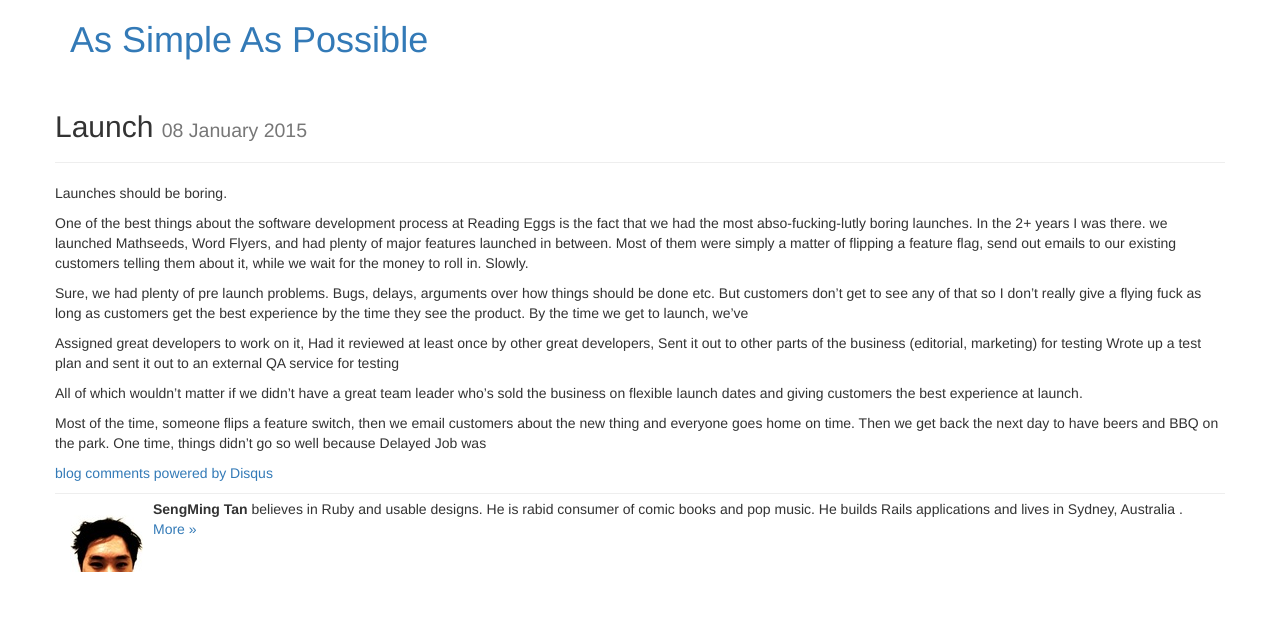
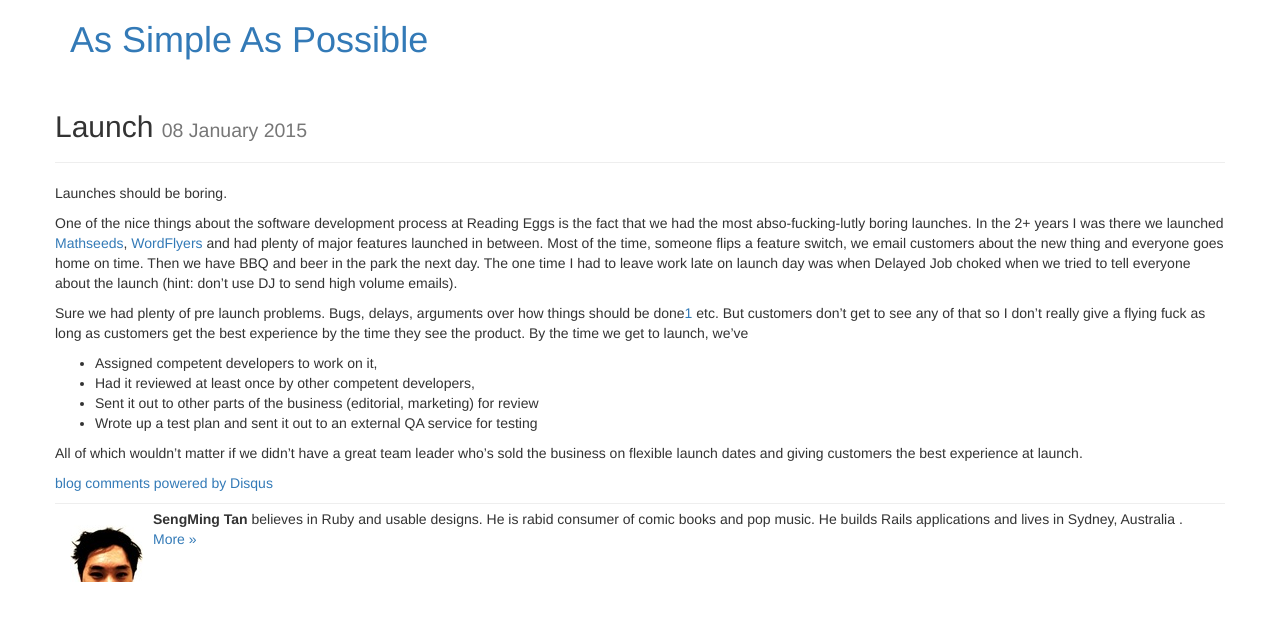
Before and after one commit to tansengming/tansengming.github.com, a Jekyll site: the page built from software/_posts/2015-01-08-launch.markdown, in a window 1280 px wide. Shown: the top 621 px of the page. Built offline with Jekyll 4.4.1, drawn with Linux system fonts in a browser that asks for light colours; nearby versions of some CDN libraries; Markdown is read by kramdown in place of the engine named in the settings; comment, search, counter and statistics services are not loaded.

Commit message:
refactor

```diff
--- a/software/_posts/2015-01-08-launch.markdown
+++ b/software/_posts/2015-01-08-launch.markdown
@@ -4,15 +4,15 @@ layout: post
 
 Launches should be boring.
 
-One of the best things about the software development process at Reading Eggs is the fact that we had the most abso-fucking-lutly boring launches. In the 2+ years I was there. we launched Mathseeds, Word Flyers, and had plenty of major features launched in between. Most of them were simply a matter of flipping a feature flag, send out emails to our existing customers telling them about it, while we wait for the money to roll in. Slowly.
+One of the nice things about the software development process at Reading Eggs is the fact that we had the most abso-fucking-lutly boring launches. In the 2+ years I was there we launched [Mathseeds](http://mathseeds.com), [WordFlyers](http://wordflyers.com.au) and had plenty of major features launched in between. Most of the time, someone flips a feature switch, we email customers about the new thing and everyone goes home on time. Then we have BBQ and beer in the park the next day. The one time I had to leave work late on launch day was when Delayed Job choked when we tried to tell everyone about the launch (hint: don't use DJ to send high volume emails).
 
-Sure, we had plenty of pre launch problems. Bugs, delays, arguments over how things should be done etc. But customers don't get to see any of that so I don't really give a flying fuck as long as customers get the best experience by the time they see the product. By the time we get to launch, we've
+Sure we had plenty of pre launch problems. Bugs, delays, arguments over how things should be done[1] etc. But customers don't get to see any of that so I don't really give a flying fuck as long as customers get the best experience by the time they see the product. By the time we get to launch, we've
 
-Assigned great developers to work on it,
-Had it reviewed at least once by other great developers,
-Sent it out to other parts of the business (editorial, marketing) for testing
-Wrote up a test plan and sent it out to an external QA service for testing
+- Assigned competent developers to work on it,
+- Had it reviewed at least once by other competent developers,
+- Sent it out to other parts of the business (editorial, marketing) for review
+- Wrote up a test plan and sent it out to an external QA service for testing
 
 All of which wouldn't matter if we didn't have a great team leader who's sold the business on flexible launch dates and giving customers the best experience at launch.
 
-Most of the time, someone flips a feature switch, then we email customers about the new thing and everyone goes home on time. Then we get back the next day to have beers and BBQ on the park. One time, things didn't go so well because Delayed Job was
+[1]: Apple and Pixar make it look easy but working with diverse, cross disciplinary teams is pretty hard work.
```
